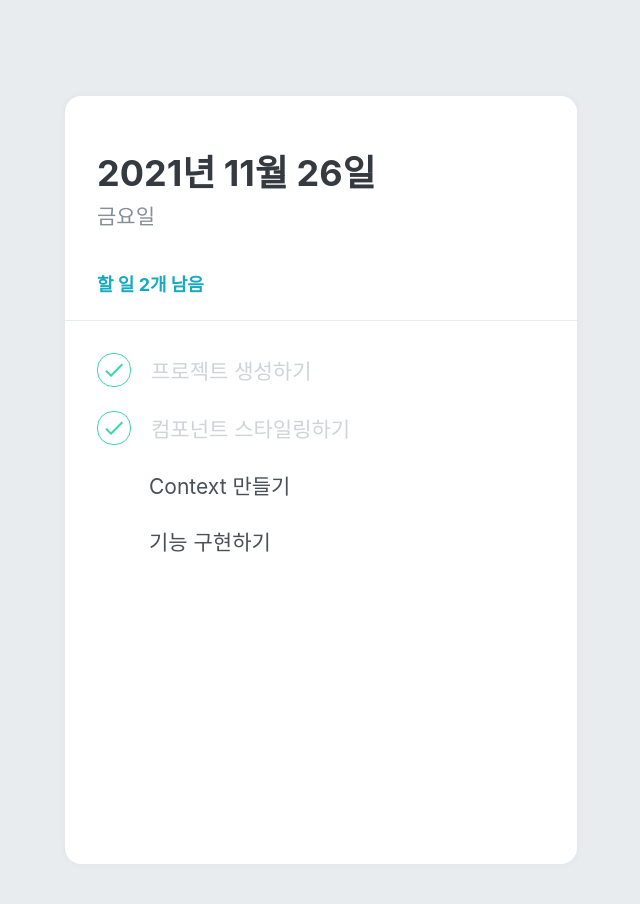
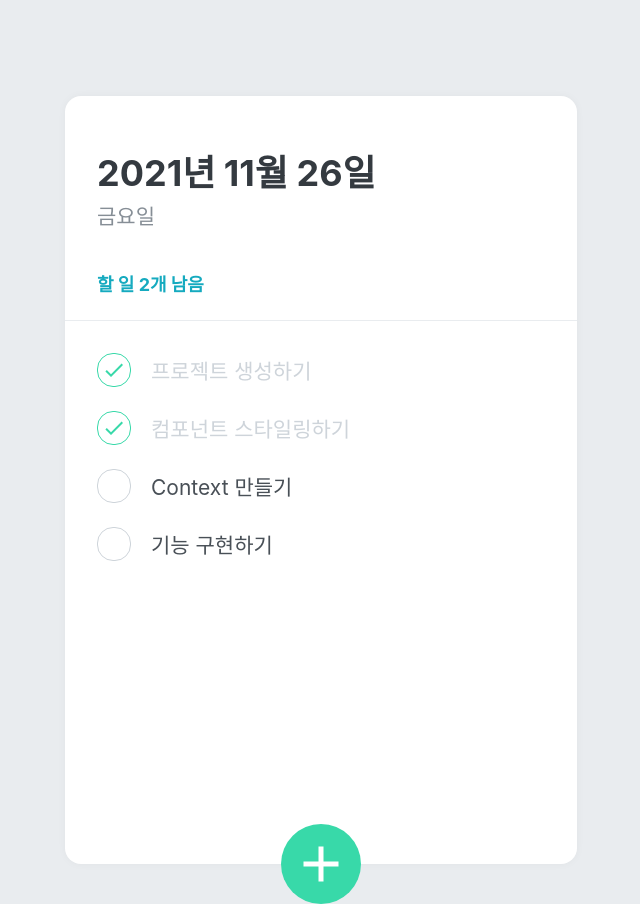
Before and after one commit to Yeongkyeong12/React_Todolist, a React (Create React App) app: page / in a window 1280 px wide. Shown: the whole page, without its empty margins (319-959 px from the left). Built offline with nearby package versions, Linux system fonts and the light colour scheme.

Commit message:
Feat: Added Input Layout

```diff
--- a/src/App.js
+++ b/src/App.js
@@ -1,5 +1,6 @@
 import React from "react";
 import { createGlobalStyle } from "styled-components";
+import TodoCreate from "./components/TodoCreate";
 import TodoHead from "./components/TodoHead";
 import TodoList from "./components/TodoList";
 import TodoTemplate from "./components/TodoTemplate";
@@ -17,6 +18,7 @@
       <TodoTemplate>
         <TodoHead />
         <TodoList />
+        <TodoCreate />
       </TodoTemplate>
     </>
   );
--- a/src/TodoItem.js
+++ b/src/TodoItem.js
@@ -6,7 +6,7 @@
   width: 32px;
   height: 32px;
   border-radius: 16px;
-  border: 1px solid ced4da;
+  border: 1px solid #ced4da;
   font-size: 24px;
   display: flex;
   align-items: center;
--- a/src/components/TodoCreate.js
+++ b/src/components/TodoCreate.js
@@ -1,4 +1,4 @@
-import React from "react";
+import React, { useState } from "react";
 import styled, { css } from "styled-components";
 import { MdAdd } from "react-icons/md";
 
@@ -23,10 +23,77 @@
   left: 50%;
   bottom: 0px;
   transform: translate(-50%, 50%);
+
+  font-size: 60px;
+  color: white;
+  border-radius: 40px;
+
+  border: none;
+  outline: none;
+
+  transition: 0.125s all ease-in;
+
+  ${(props) =>
+    props.open &&
+    css`
+      background: #ff6b6b;
+      &:hover {
+        background: #ff8787;
+      }
+      &:active {
+        background: #fa5252;
+      }
+      transform: translate(-50%, 50%) rotate(45deg);
+    `}
+`;
+
+const InsertFormPositioner = styled.div`
+  width: 100%;
+  bottom: 0;
+  left: 0;
+  position: absolute;
+`;
+
+const InsertForm = styled.div`
+  background: #f8f9fa;
+  padding: 32px;
+  padding-bottom: 72px;
+  border-bottom-left-radius: 16px;
+  border-bottom-right-radius: 16px;
+  border-top: 1px solid e9ecef;
+`;
+
+const Input = styled.input`
+  padding: 12px;
+  border-radius: 4px;
+  border: 1px solid #dee2e6;
+  width: 100%;
+  outline: none;
+  font-size: 18px;
+  box-sizing: border-box;
 `;
 
 function TodoCreate() {
-  return <div></div>;
+  const [open, setOpen] = useState(false);
+  const onToggle = () => setOpen(!open);
+
+  return (
+    <>
+      {open && (
+        <InsertFormPositioner>
+          <InsertForm>
+            <Input
+              placeholder="할 일을 입력한 뒤, Enter를 누르세요"
+              autoFocus
+            />
+          </InsertForm>
+        </InsertFormPositioner>
+      )}
+      <CircleButton onClick={onToggle} open={open}>
+        <MdAdd />
+      </CircleButton>
+    </>
+  );
 }
 
 export default TodoCreate;
```
